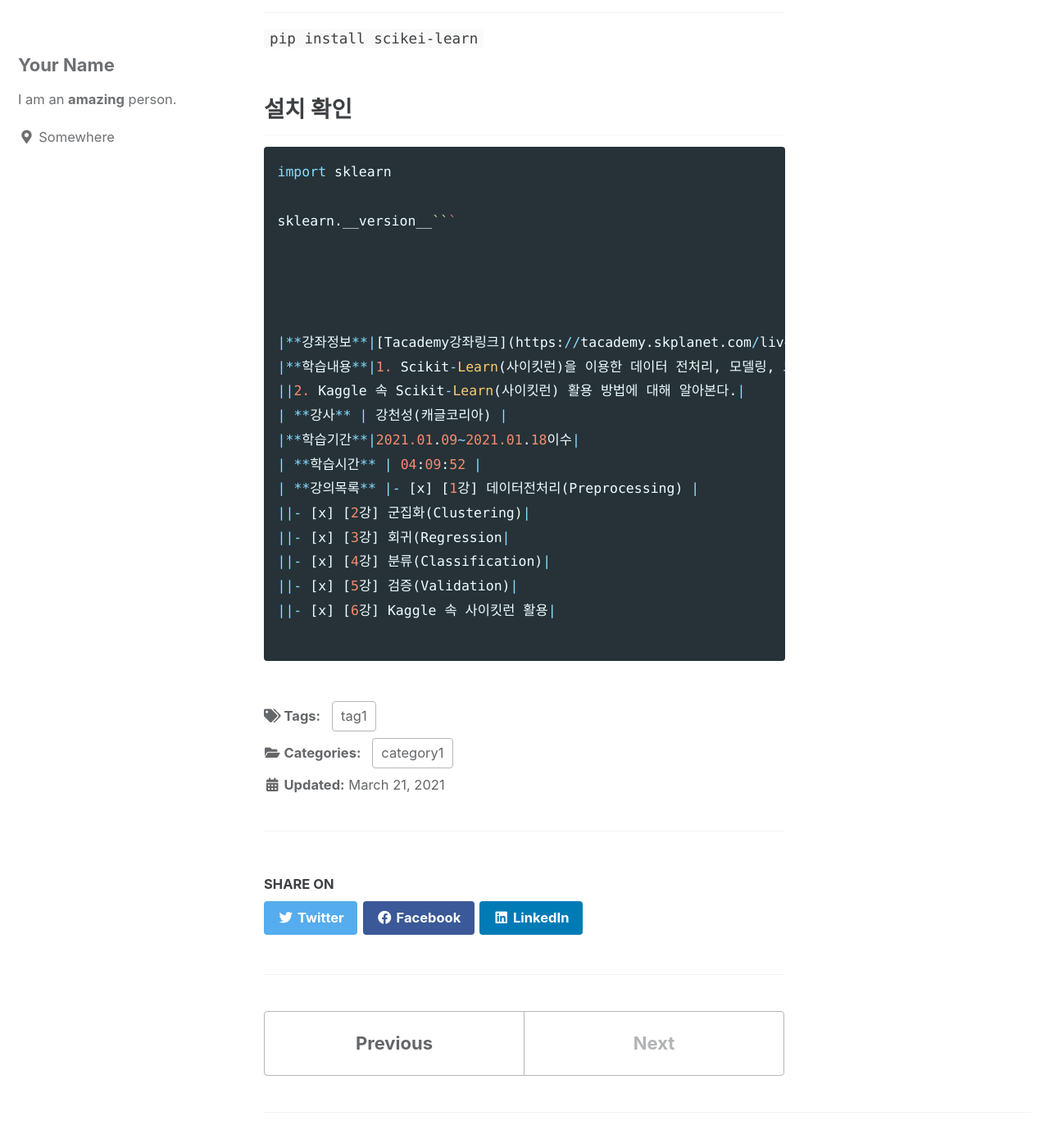
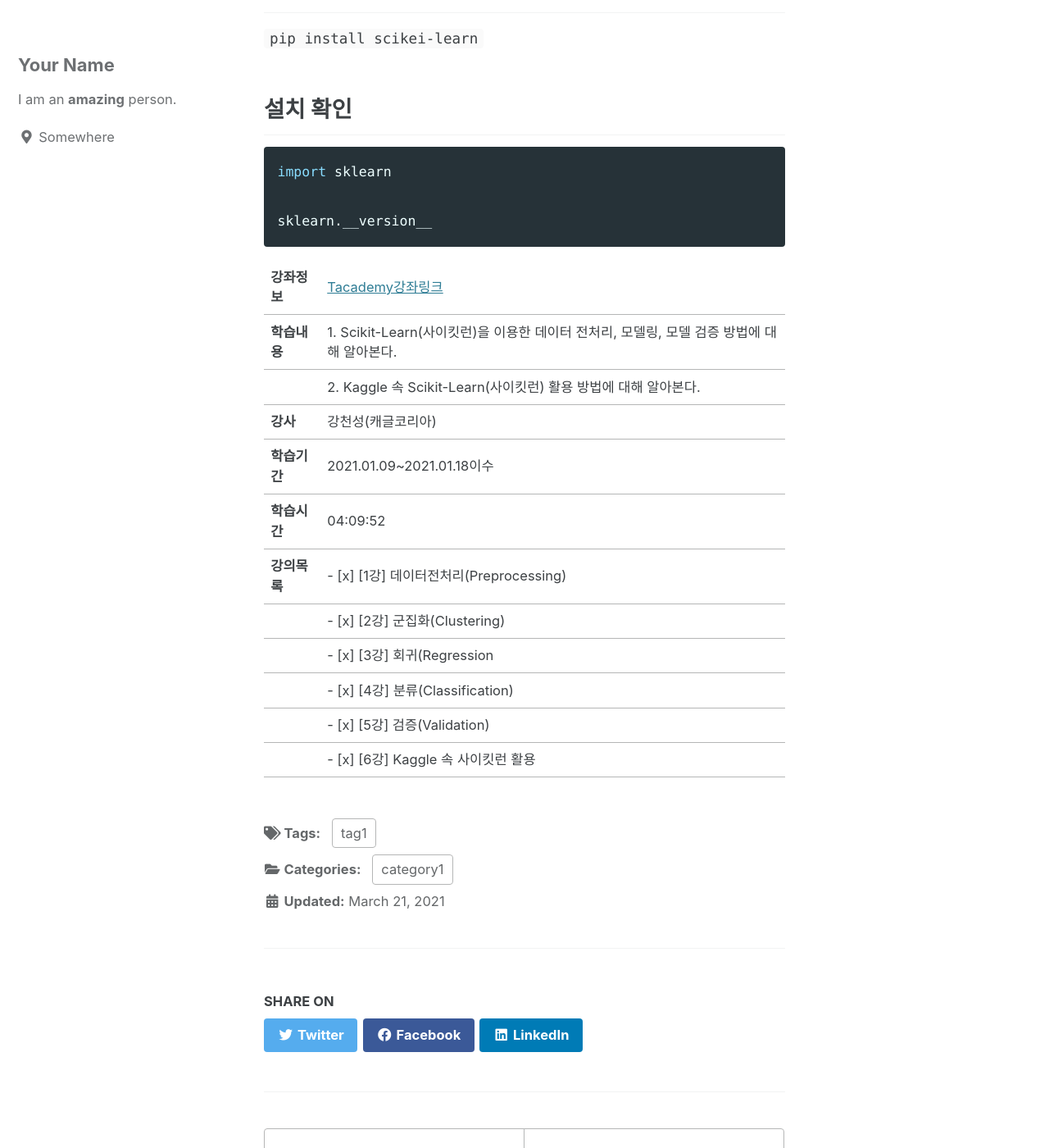
Before and after one commit to EGEG1212/github.io_subiniumstyle, a Jekyll site: the page built from _posts/2021-03-21-Scikit-Learn.md, in a window 1280 px wide and 1400 px high, scrolled down 582 px. Shown: the whole window at 82% size. Built offline with Jekyll 4.4.1, drawn with Linux system fonts in a browser that asks for light colours; cached includes are drawn as plain includes.

Commit message:
강좌정보수정

`````diff
--- a/_posts/2021-03-21-Scikit-Learn.md
+++ b/_posts/2021-03-21-Scikit-Learn.md
@@ -23,13 +23,11 @@ toc: true
 
 ## 설치 확인
 
-````python
+```python
 import sklearn
 
-sklearn.__version__```
-
-
-
+sklearn.__version__
+```
 
 |**강좌정보**|[Tacademy강좌링크](https://tacademy.skplanet.com/live/player/onlineLectureDetail.action)|
 |**학습내용**|1. Scikit-Learn(사이킷런)을 이용한 데이터 전처리, 모델링, 모델 검증 방법에 대해 알아본다.|
@@ -43,5 +41,3 @@ sklearn.__version__```
 ||- [x] [4강] 분류(Classification)|
 ||- [x] [5강] 검증(Validation)|
 ||- [x] [6강] Kaggle 속 사이킷런 활용|
-
-````
`````
